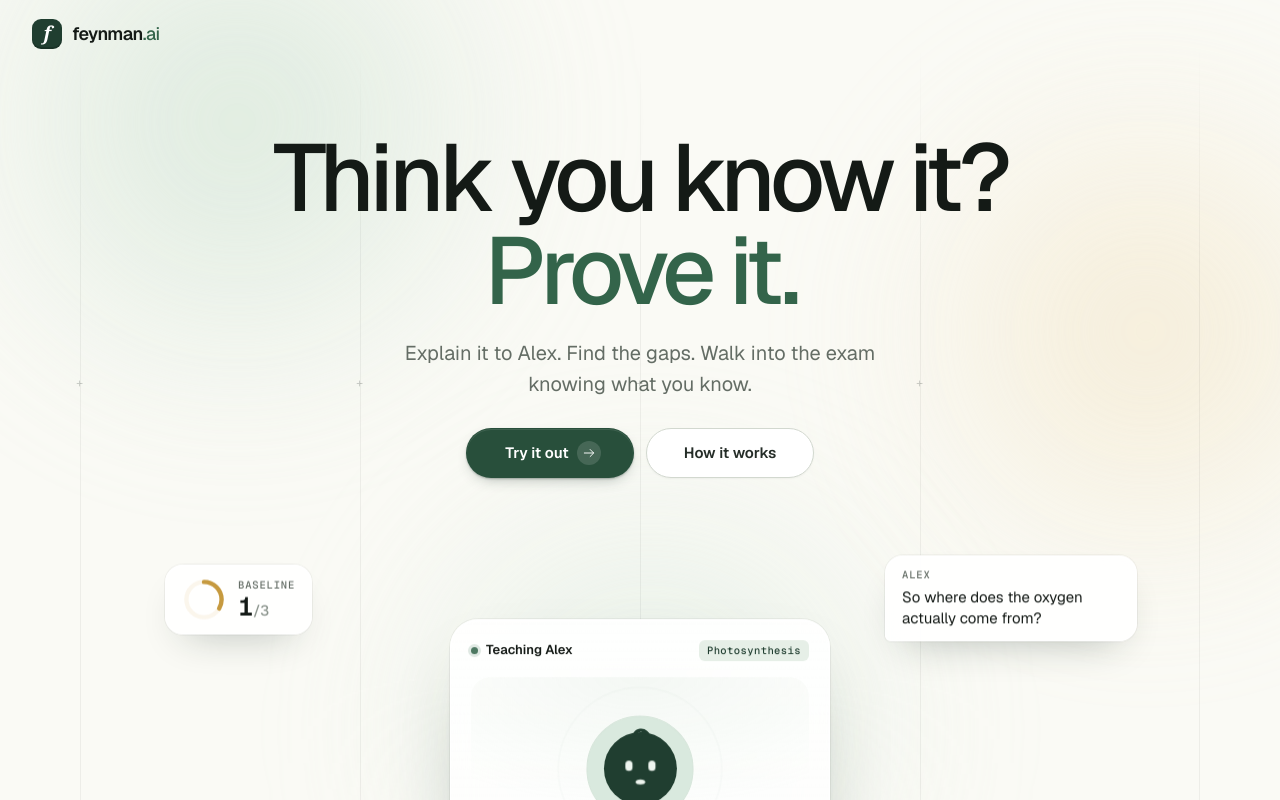
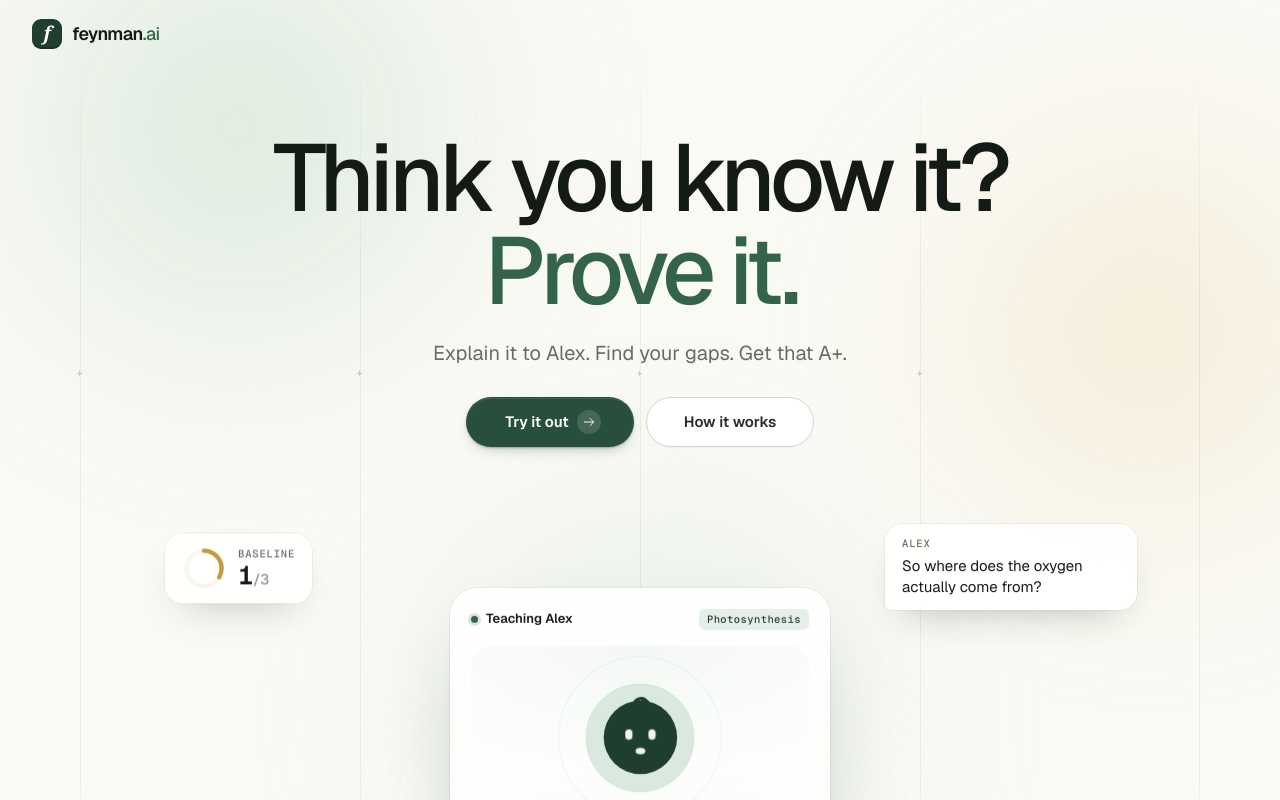
Before and after one commit to 14c4/feynman, a React (Vite) app: page / in a window 1280 px wide. Shown: the top 800 px of the page. Built offline with nearby package versions, Linux system fonts and the light colour scheme; no server answers.

Commit message:
landing page words

```diff
--- a/src/features/landing/LandingPage.tsx
+++ b/src/features/landing/LandingPage.tsx
@@ -157,7 +157,7 @@ function Showcase({ reduced, onHow }: { reduced: boolean; onHow: () => void }) {
 
       <div className="lp-hero-copy">
         <h1 className="lp-title"><span>Think you know it?</span> <em>Prove it.</em></h1>
-        <p className="lp-lede">Explain it to Alex. Find the gaps. Walk into the exam knowing what you know.</p>
+        <p className="lp-lede">Explain it to Alex. Find your gaps. Get that A+.</p>
         <div className="lp-cta">
           <Link className="button button--primary button--lg" to="/app">Try it out<span className="button-arrow"><PracticeIcon name="arrow" size={14} /></span></Link>
           <button type="button" className="button button--secondary button--lg" onClick={onHow}>How it works</button>
```
